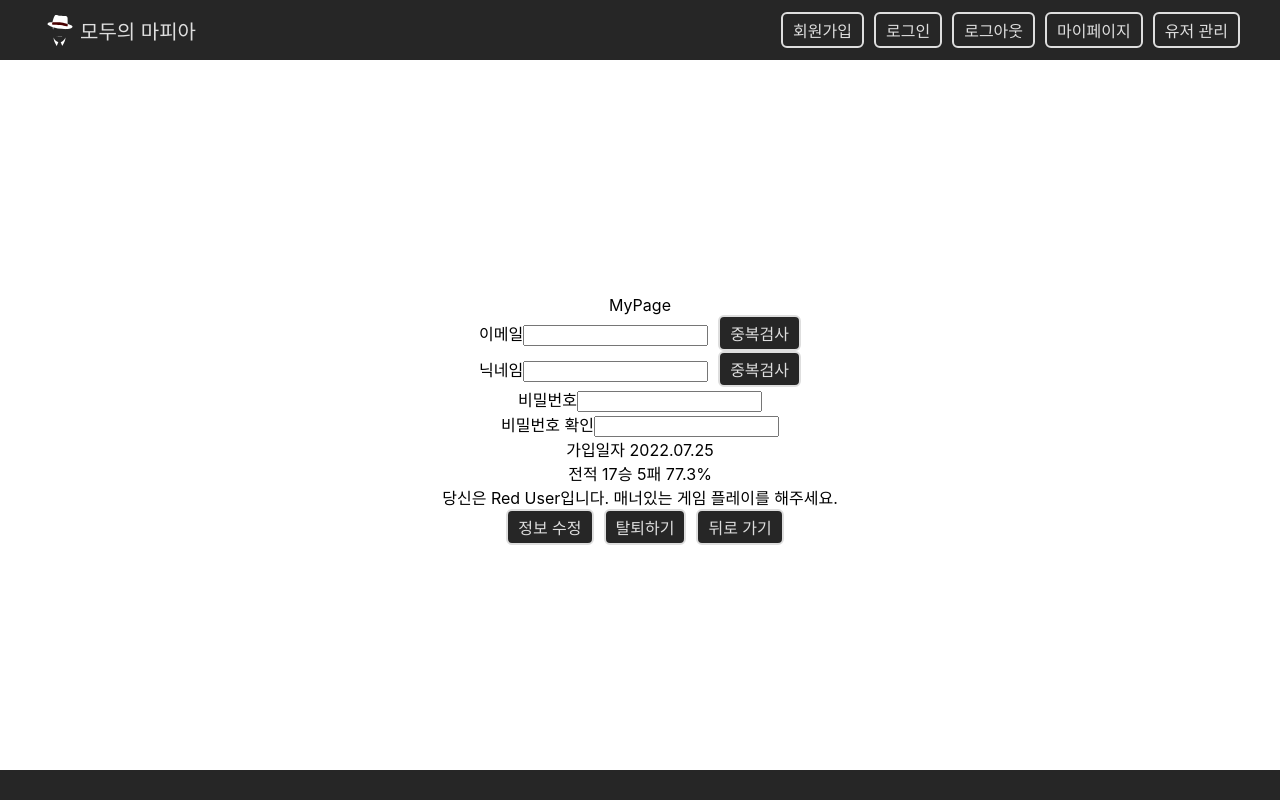
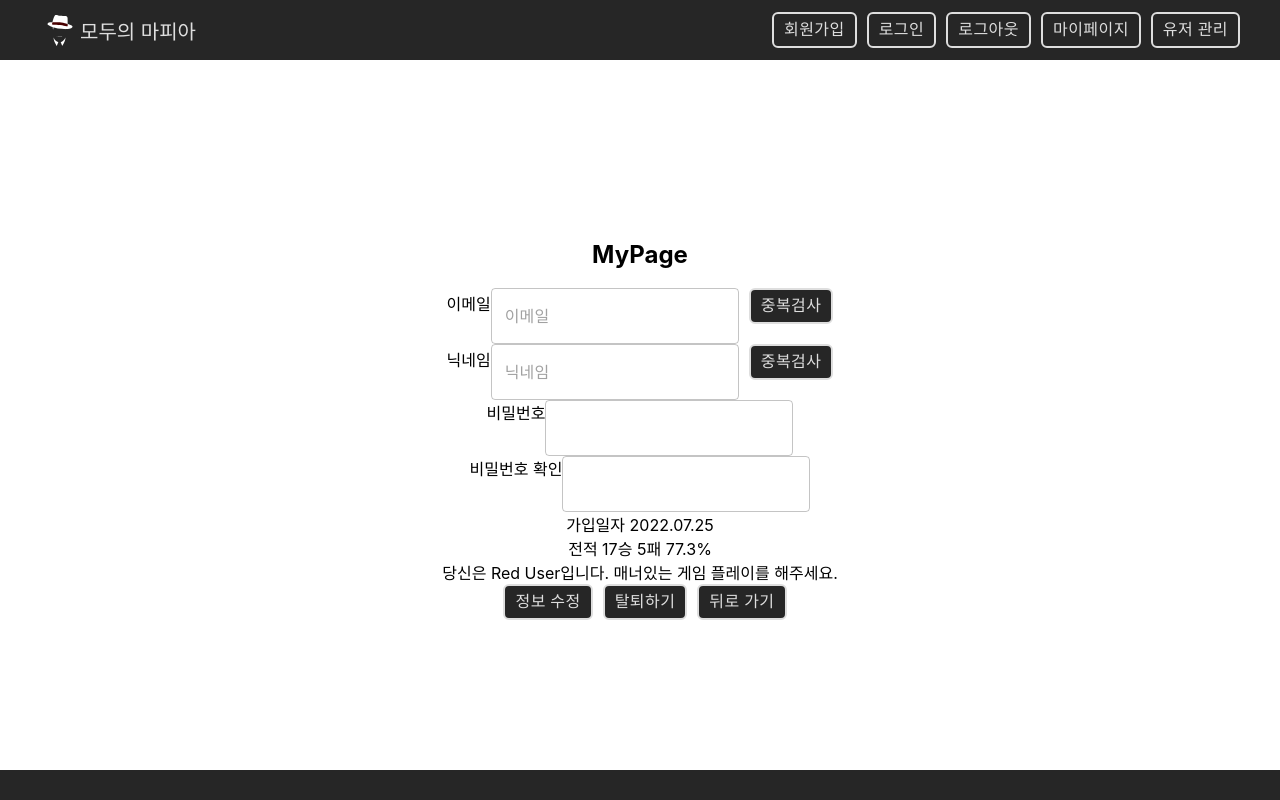
Before and after one commit to S2econdBlue/everyones_mafia, a React (Create React App) app in the folder front/: page /mypage in a window 1280 px wide. Both pictures are taken after a click on the button "확인". Built offline with nearby package versions, Linux system fonts and the light colour scheme.

Commit message:
버튼, 인풋박스 material ui 적용

```diff
--- a/front/src/components/Header.js
+++ b/front/src/components/Header.js
@@ -2,7 +2,8 @@ import React from 'react';
 import styled from 'styled-components';
 import '../style.js';
 import { useNavigate } from 'react-router-dom';
-import { Button } from '../style.js';
+import { styleButton } from '../style.js';
+import { Button } from '@mui/material';
 
 const Header = (props) => {
   const navigate = useNavigate()
@@ -33,11 +34,11 @@ const Header = (props) => {
         <p>모두의 마피아</p>
       </Logo>
       <Menu>
-        <Button onClick={goSignUpPage}>회원가입</Button>
-        <Button onClick={goSignInPage}>로그인</Button>
-        <Button onClick={goSignOutPage}>로그아웃</Button>
-        <Button onClick={goMyPage}>마이페이지</Button>
-        <Button onClick={goUserListPage}>유저 관리</Button>
+        <Button style={styleButton} variant="outlined" onClick={goSignUpPage}>회원가입</Button>
+        <Button style={styleButton} variant="outlined" onClick={goSignInPage}>로그인</Button>
+        <Button style={styleButton} variant="outlined" onClick={goSignOutPage}>로그아웃</Button>
+        <Button style={styleButton} variant="outlined" onClick={goMyPage}>마이페이지</Button>
+        <Button style={styleButton} variant="outlined" onClick={goUserListPage}>유저 관리</Button>
       </Menu>
     </HeaderContainer>
   );
--- a/front/src/pages/ChangePasswordPage.js
+++ b/front/src/pages/ChangePasswordPage.js
@@ -1,6 +1,7 @@
 import React from "react";
 import styled from 'styled-components';
-import { Container, Button } from '../style.js';
+import { Container, styleButton } from '../style.js';
+import { Button } from '@mui/material';
 
 
 const ChangePasswordPage = (props) => {
@@ -10,7 +11,7 @@ const ChangePasswordPage = (props) => {
         <Content>
             <label for="email">이메일</label>
             <input id="email" name="email"></input>
-            <Button>이메일 인증</Button>
+            <Button style={styleButton} variant="outlined">이메일 인증</Button>
         </Content>
     </Container>
   );
--- a/front/src/pages/MyPage.js
+++ b/front/src/pages/MyPage.js
@@ -1,7 +1,7 @@
 import React, { useState } from 'react';
 import styled from 'styled-components';
-import { Container, Button, styleModal } from '../style.js';
-import { Modal, Box } from '@mui/material';
+import { Container, styleButton, styleModal, styleTextField } from '../style.js';
+import { Modal, Box, Button, TextField } from '@mui/material';
 
 
 const MyPage = (props) => {
@@ -32,36 +32,34 @@ const MyPage = (props) => {
     !user ?
     <Container>
       <Content>
-        <span>비밀번호를 입력해주세요</span>
+        <h3>비밀번호를 입력해주세요.</h3>
+        <TextField type="password" id="outlined-basic" placeholder="비밀번호" variant="outlined" />
       </Content>
       <Content>
-        <input type="password"></input>
-      </Content>
-      <Content>
-        <Button onClick={confirmPassword}>확인</Button>
-        <Button>취소</Button>
+        <Button style={styleButton} variant="outlined" onClick={confirmPassword}>확인</Button>
+        <Button style={styleButton} variant="outlined">취소</Button>
       </Content>
     </Container>
   :
     <Container>
-      <span>MyPage</span>
+      <h2>MyPage</h2>
       <Content>
         <label htmlFor="email">이메일</label>
-        <input id="email" name="email"></input>
-        <Button onClick={() => {setValue('이메일'); handleModalOpen();}}>중복검사</Button>
+        <TextField style={styleTextField} id="email" name="email" placeholder="이메일" variant="outlined"></TextField>
+        <Button style={styleButton} variant="outlined" onClick={() => {setValue('이메일'); handleModalOpen();}}>중복검사</Button>
       </Content>
       <Content>
         <label htmlFor="nickname">닉네임</label>
-        <input id="nickname" name="nickname"></input>
-        <Button onClick={() => {setValue('닉네임'); handleModalOpen();}}>중복검사</Button>
+        <TextField style={styleTextField} id="nickname" name="nickname" placeholder="닉네임" variant="outlined"></TextField>
+        <Button style={styleButton} variant="outlined" onClick={() => {setValue('닉네임'); handleModalOpen();}}>중복검사</Button>
       </Content>
       <Content>
         <label htmlFor="password">비밀번호</label>
-        <input type="password" id="password" name="password"></input>
+        <TextField style={styleTextField} type="password" id="password" name="password" variant="outlined"></TextField>
       </Content>
       <Content>
         <label htmlFor="password-check">비밀번호 확인</label>
-        <input type="password" id="password-check" name="password-check"></input>
+        <TextField style={styleTextField} type="password" id="password-check" name="password-check" variant="outlined"></TextField>
       </Content>
       <Content>
         <label>가입일자 </label>
@@ -80,9 +78,9 @@ const MyPage = (props) => {
       </Content>
       <span>당신은 Red User입니다. 매너있는 게임 플레이를 해주세요.</span>
       <span>
-        <Button>정보 수정</Button>
-        <Button onClick={handleWithdrawalOpen}>탈퇴하기</Button>
-        <Button>뒤로 가기</Button>
+        <Button style={styleButton} variant="outlined">정보 수정</Button>
+        <Button style={styleButton} variant="outlined" onClick={handleWithdrawalOpen}>탈퇴하기</Button>
+        <Button style={styleButton} variant="outlined">뒤로 가기</Button>
       </span>
 
       <Modal
@@ -92,8 +90,8 @@ const MyPage = (props) => {
       >
         <Box sx={{ ...styleModal, width: 400 }}>
           <h2 id="withdrawal-modal-title">정말 탈퇴하시겠습니까?</h2>
-          <Button onClick={handleWithdrawalClose}>탈퇴</Button>
-          <Button onClick={handleWithdrawalClose}>취소</Button>
+          <Button style={styleButton} variant="outlined" onClick={handleWithdrawalClose}>탈퇴</Button>
+          <Button style={styleButton} variant="outlined" onClick={handleWithdrawalClose}>취소</Button>
         </Box>
       </Modal>
 
@@ -104,7 +102,7 @@ const MyPage = (props) => {
       >
         <Box sx={{ ...styleModal, width: 400 }}>
           <h2 id="modal-title">이미 사용 중인 {value}입니다.</h2>
-          <Button onClick={handleModalClose}>확인</Button>
+          <Button style={styleButton} variant="outlined" onClick={handleModalClose}>확인</Button>
         </Box>
       </Modal>
 
--- a/front/src/style.js
+++ b/front/src/style.js
@@ -22,6 +22,17 @@ const Button = styled.button`
   cursor: pointer;
 `
 
+const styleButton = {
+  border: 'solid 2px var(--color-2)',
+  color: 'var(--color-2)',
+  backgroundColor: 'var(--color-5)',
+  padding: '2px 10px',
+  borderRadius: '6px',
+  fontSize: '16px',
+  marginLeft: '10px',
+  cursor: 'pointer',
+}
+
 const styleModal = {
   position: 'absolute',
   top: '50%',
@@ -34,4 +45,10 @@ const styleModal = {
   p: 4,
 };
 
-export { Container, Button, styleModal };
+const styleTextField = {
+  color: 'var(--color-2)',
+  borderRadius: '6px',
+  fontSize: '16px',
+};
+
+export { Container, Button, styleModal, styleButton, styleTextField };
```
